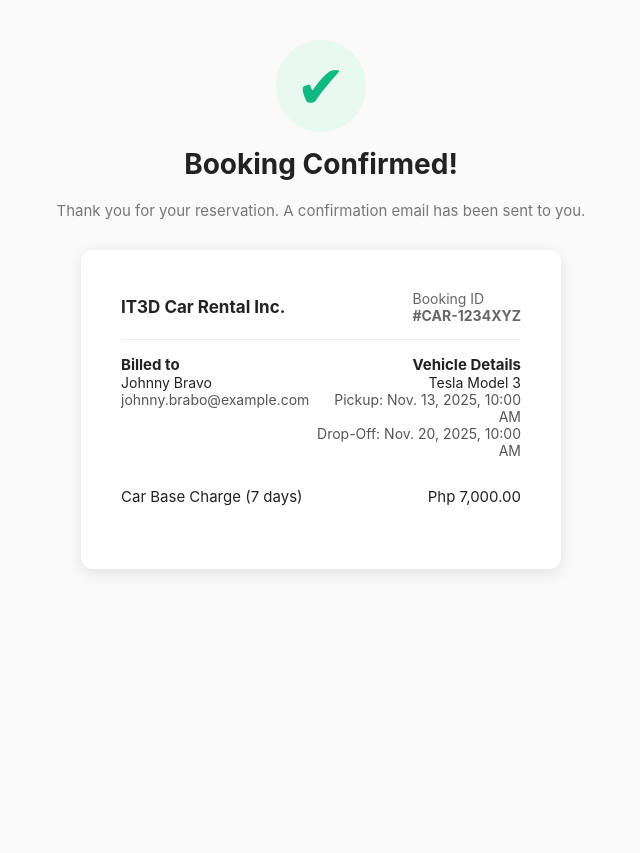
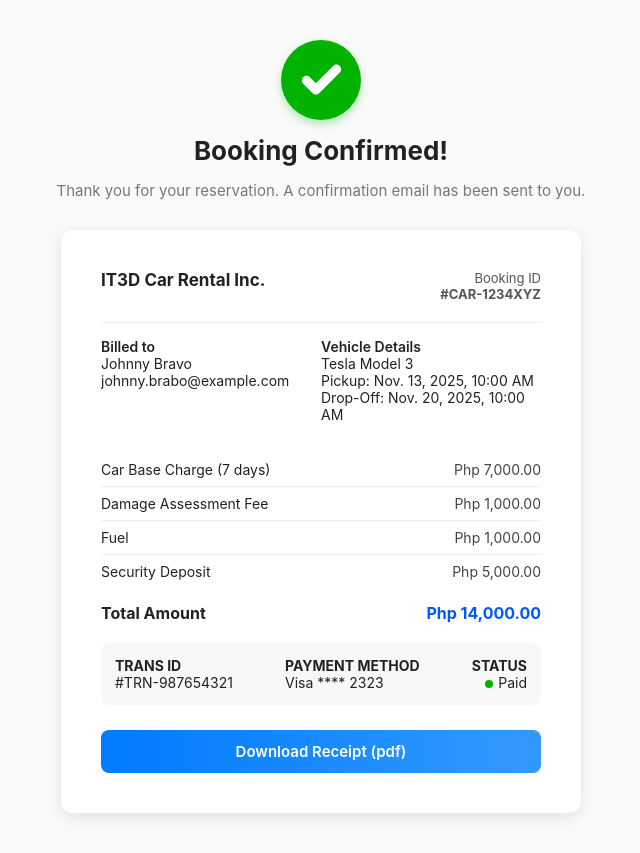
Before and after one commit to dyastena/SPG_2025, a plain HTML site: page SPG/client/payment.html in a window 1280 px wide. Shown: the whole page, without its empty margins (319-959 px from the left). Before the commit the page ends 800 px from the top, so only its background shows below. Drawn offline with Linux system fonts and the light colour scheme.

Commit message:
2nd commit

```diff
--- a/SPG/client/payment.html
+++ b/SPG/client/payment.html
@@ -1,8 +1,8 @@
 <!DOCTYPE html>
 <html lang="en">
 <head>
-  <meta charset="UTF-8">
-  <meta name="viewport" content="width=device-width, initial-scale=1.0">
+  <meta charset="UTF-8" />
+  <meta name="viewport" content="width=device-width, initial-scale=1.0" />
   <title>Booking Confirmed</title>
   <style>
     * {
@@ -21,18 +21,31 @@
     }
 
     .check-icon {
-      font-size: 60px;
-      color: #10b981;
-      background: #e8f9f1;
+      background-color: #00b300;
       border-radius: 50%;
-      padding: 10px 20px;
-      margin-bottom: 10px;
+      width: 80px;
+      height: 80px;
+      display: flex;
+      justify-content: center;
+      align-items: center;
+      margin-bottom: 15px;
+      box-shadow: 0 4px 10px rgba(0, 179, 0, 0.3);
+    }
+
+    .check-icon svg {
+      width: 45px;
+      height: 45px;
+      fill: none;
+      stroke: #fff;
+      stroke-width: 5;
+      stroke-linecap: round;
+      stroke-linejoin: round;
     }
 
     h1 {
-      font-size: 28px;
+      font-size: 26px;
       font-weight: 700;
-      margin: 5px 0;
+      margin: 0;
     }
 
     p.subtitle {
@@ -47,14 +60,14 @@
       border-radius: 12px;
       box-shadow: 0 4px 16px rgba(0, 0, 0, 0.1);
       padding: 40px;
-      width: 480px;
+      width: 520px;
     }
 
-    .header {
+    .card-header {
       display: flex;
       justify-content: space-between;
-      align-items: center;
-      margin-bottom: 10px;
+      align-items: flex-start;
+      margin-bottom: 20px;
     }
 
     .company {
@@ -63,8 +76,9 @@
     }
 
     .booking-id {
-      color: #666;
-      font-size: 14px;
+      font-size: 13px;
+      color: #555;
+      text-align: right;
     }
 
     hr {
@@ -73,41 +87,44 @@
       margin: 15px 0;
     }
 
-    .info-section {
-      display: flex;
-      justify-content: space-between;
+    .info-grid {
+      display: grid;
+      grid-template-columns: 1fr 1fr;
+      font-size: 14px;
       margin-bottom: 20px;
+    }
+
+    .info-grid div {
+      margin-bottom: 10px;
+    }
+
+    .info-grid strong {
+      font-weight: 600;
+    }
+
+    table {
+      width: 100%;
+      border-collapse: collapse;
       font-size: 14px;
     }
 
-    .info-section strong {
-      font-size: 15px;
+    td {
+      padding: 8px 0;
     }
 
-    .charges {
-      margin-bottom: 15px;
+    td:last-child {
+      text-align: right;
+      color: #444;
     }
 
-    .charges table {
-      width: 100%;
-      border-collapse: collapse;
-    }
-
-    .charges td {
-      padding: 8px 0;
-      font-size: 15px;
-    }
-
-    .charges td:last-child {
-      text-align: right;
+    tr:not(:last-child) td {
+      border-bottom: 1px solid #eee;
     }
 
     .total {
       font-weight: 700;
-      font-size: 17px;
-      margin-top: 20px;
-      border-top: 1px solid #eee;
-      padding-top: 15px;
+      font-size: 16px;
+      margin-top: 15px;
     }
 
     .total span {
@@ -115,35 +132,37 @@
       color: #0057ff;
     }
 
-    .payment-info {
+    .transaction-box {
+      background: #f8f8f8;
+      border-radius: 8px;
+      padding: 14px;
       display: flex;
       justify-content: space-between;
       align-items: center;
-      background: #f8f8f8;
-      border-radius: 8px;
-      padding: 15px;
       font-size: 14px;
-      margin-top: 25px;
+      margin-top: 20px;
     }
 
-    .payment-info div {
-      flex: 1;
+    .transaction-box div {
+      display: flex;
+      flex-direction: column;
     }
 
-    .payment-info .status {
+    .status {
       text-align: right;
-      font-weight: 600;
-      color: #10b981;
     }
 
-    .payment-info .status::before {
-      content: "• ";
-      color: #10b981;
-      font-size: 20px;
-      vertical-align: middle;
+    .status .dot {
+      width: 8px;
+      height: 8px;
+      background: #00b300;
+      border-radius: 50%;
+      display: inline-block;
+      margin-right: 5px;
     }
 
-    .btn-download {
+    .btn-primary {
+      width: 100%;
       background: linear-gradient(90deg, #007bff, #3399ff);
       color: white;
       padding: 12px;
@@ -152,12 +171,11 @@
       cursor: pointer;
       font-size: 15px;
       font-weight: 600;
-      width: 100%;
       margin-top: 25px;
       transition: background 0.3s;
     }
 
-    .btn-download:hover {
+    .btn-primary:hover {
       background: linear-gradient(90deg, #006ae6, #2288ff);
     }
 
@@ -165,36 +183,79 @@
 </head>
 <body>
 
-  <div class="check-icon">✔</div>
+  <!-- ✅ Modern green check icon -->
+  <div class="check-icon">
+    <svg viewBox="0 0 24 24">
+      <path d="M20 6L9 17l-5-5" />
+    </svg>
+  </div>
+
   <h1>Booking Confirmed!</h1>
   <p class="subtitle">Thank you for your reservation. A confirmation email has been sent to you.</p>
 
   <div class="card">
-    <div class="header">
+    <div class="card-header">
       <div class="company">IT3D Car Rental Inc.</div>
       <div class="booking-id">
         Booking ID<br><strong>#CAR-1234XYZ</strong>
       </div>
     </div>
-
     <hr>
 
-    <div class="info-section">
+    <div class="info-grid">
       <div>
         <strong>Billed to</strong><br>
         Johnny Bravo<br>
-        <span style="color:#555;">johnny.brabo@example.com</span>
+        johnny.brabo@example.com
       </div>
-      <div style="text-align: right;">
+      <div>
         <strong>Vehicle Details</strong><br>
         Tesla Model 3<br>
-        <span style="color:#555;">Pickup: Nov. 13, 2025, 10:00 AM<br>
-        Drop-Off: Nov. 20, 2025, 10:00 AM</span>
+        Pickup: Nov. 13, 2025, 10:00 AM<br>
+        Drop-Off: Nov. 20, 2025, 10:00 AM
       </div>
     </div>
 
-    <div class="charges">
-      <table>
-        <tr>
-          <td>Car Base Charge (7 days)</td>
-          <td>Php 7,000.00</td>
+    <table>
+      <tr>
+        <td>Car Base Charge (7 days)</td>
+        <td>Php 7,000.00</td>
+      </tr>
+      <tr>
+        <td>Damage Assessment Fee</td>
+        <td>Php 1,000.00</td>
+      </tr>
+      <tr>
+        <td>Fuel</td>
+        <td>Php 1,000.00</td>
+      </tr>
+      <tr>
+        <td>Security Deposit</td>
+        <td>Php 5,000.00</td>
+      </tr>
+    </table>
+
+    <div class="total">
+      Total Amount <span>Php 14,000.00</span>
+    </div>
+
+    <div class="transaction-box">
+      <div>
+        <strong>TRANS ID</strong>
+        #TRN-987654321
+      </div>
+      <div>
+        <strong>PAYMENT METHOD</strong>
+        Visa **** 2323
+      </div>
+      <div class="status">
+        <strong>STATUS</strong>
+        <span><span class="dot"></span>Paid</span>
+      </div>
+    </div>
+
+    <button class="btn-primary">Download Receipt (pdf)</button>
+  </div>
+
+</body>
+</html>
```
